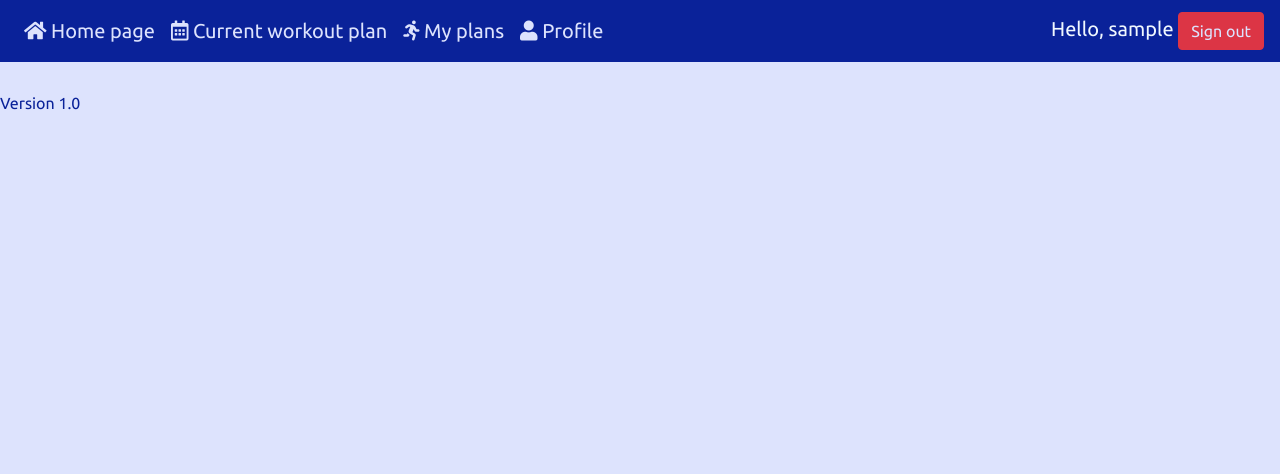
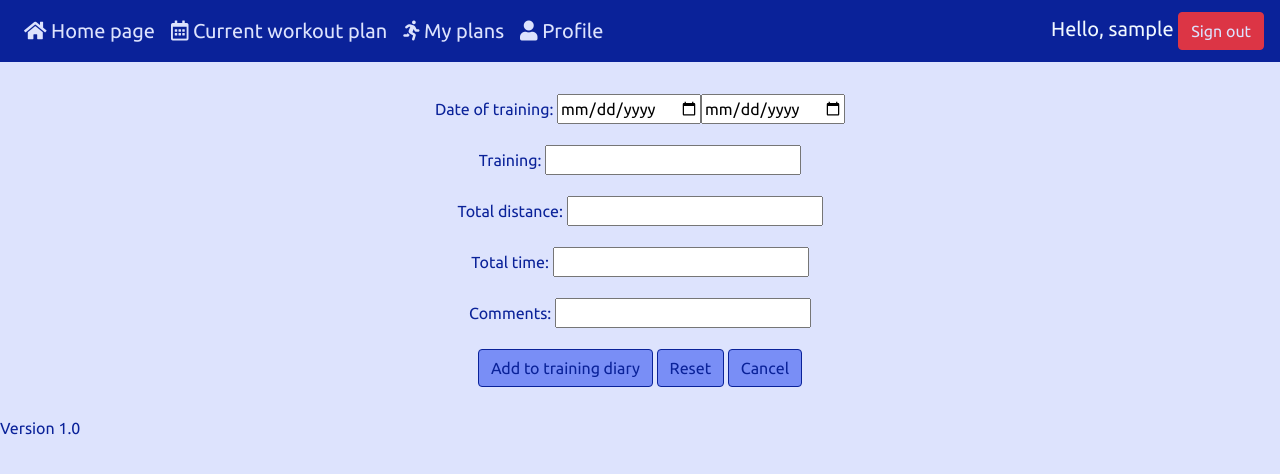
Before and after one commit to Gribek/Final_Project, a Django app: page /training_diary_entry_add/1 in a window 1280 px wide. Shown: the top 474 px of the page. Run offline with Django 3.2, Linux system fonts and the light colour scheme; the visitor is signed in with stand-in values (Sample User, id 1); data that the repository does not hold is empty; some libraries are stand-ins or nearby versions.

Commit message:
Completed form for adding diary entries with tests for it. Html file prepared.

```diff
--- a/RunScheduleApp/forms.py
+++ b/RunScheduleApp/forms.py
@@ -130,5 +130,13 @@ class SelectActivePlanFrom(forms.Form):
     active_plan = forms.ChoiceField(choices=[], label='Select active workout plan')
 
 
-class DiaryEntryForm(forms.Form):
-   pass
+class DiaryEntryForm(ModelForm):
+    class Meta:
+        model = TrainingDiary
+        exclude = ['user']
+        labels = {
+            'date': 'Date of training',
+        }
+        widgets = {
+            'date': RangeWidget(DatePicker())
+        }
--- a/RunScheduleApp/templates/RunScheduleApp/diary_entry_add.html
+++ b/RunScheduleApp/templates/RunScheduleApp/diary_entry_add.html
@@ -2,6 +2,12 @@
 
 {% block content %}
     <div class="form">
-
+        <form class="text_blue" method="post">
+            {{ form.as_p }}
+            <input class="btn btn-primary" type="submit" value="Add to training diary">
+            <button class="btn btn-primary" type="reset">Reset</button>
+            <a class="btn btn-primary" href="/workout/{{ get_month_counter }}">Cancel</a>
+            {% csrf_token %}
+        </form>
     </div>
 {% endblock %}
```
Also changed, not shown: RunScheduleApp/tests/test_forms.py (added, +50 -0 lines), RunScheduleApp/tests/test_views.py (+2 -2 lines).
